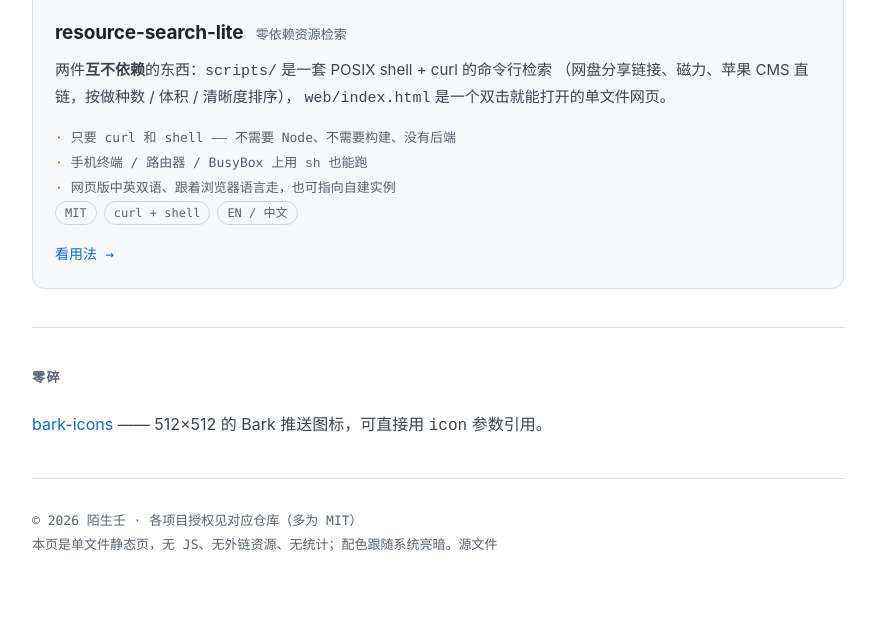
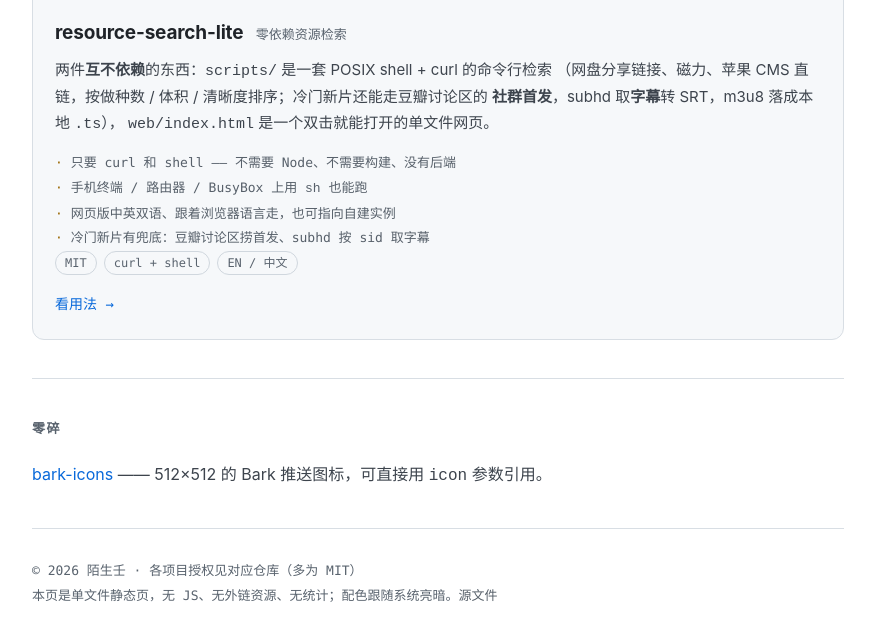
Before and after one commit to strange2000/strange2000.github.io, a plain HTML site: page index.html in a window 1280 px wide. Shown: the part 3928-4568 px from the top of the page, without its empty margins (202-1077 px from the left). Before the commit the page ends 4542 px from the top, so only its background shows below. Drawn offline with Linux system fonts and the light colour scheme.

Commit message:
docs: resource-search-lite 卡片补上社群首发 / subhd 字幕 / m3u8 落盘

```diff
--- a/index.html
+++ b/index.html
@@ -219,13 +219,15 @@
           <h3>resource-search-lite <code>零依赖资源检索</code></h3>
           <p>
             两件<strong>互不依赖</strong>的东西：<code>scripts/</code> 是一套 POSIX shell + curl 的命令行检索
-            （网盘分享链接、磁力、苹果 CMS 直链，按做种数 / 体积 / 清晰度排序），
+            （网盘分享链接、磁力、苹果 CMS 直链，按做种数 / 体积 / 清晰度排序；冷门新片还能走豆瓣讨论区的
+            <strong>社群首发</strong>，subhd 取<strong>字幕</strong>转 SRT，m3u8 落成本地 <code>.ts</code>），
             <code>web/index.html</code> 是一个双击就能打开的单文件网页。
           </p>
           <ul class="facts">
             <li>只要 curl 和 shell —— 不需要 Node、不需要构建、没有后端</li>
             <li>手机终端 / 路由器 / BusyBox 上用 <code>sh</code> 也能跑</li>
             <li>网页版中英双语、跟着浏览器语言走，也可指向自建实例</li>
+            <li>冷门新片有兜底：豆瓣讨论区捞首发、subhd 按 sid 取字幕</li>
           </ul>
           <div class="tags"><span class="tag">MIT</span><span class="tag">curl + shell</span><span class="tag">EN / 中文</span></div>
           <p style="margin:16px 0 0"><a class="go" href="https://github.com/strange2000/resource-search-lite">看用法 →</a></p>
```
